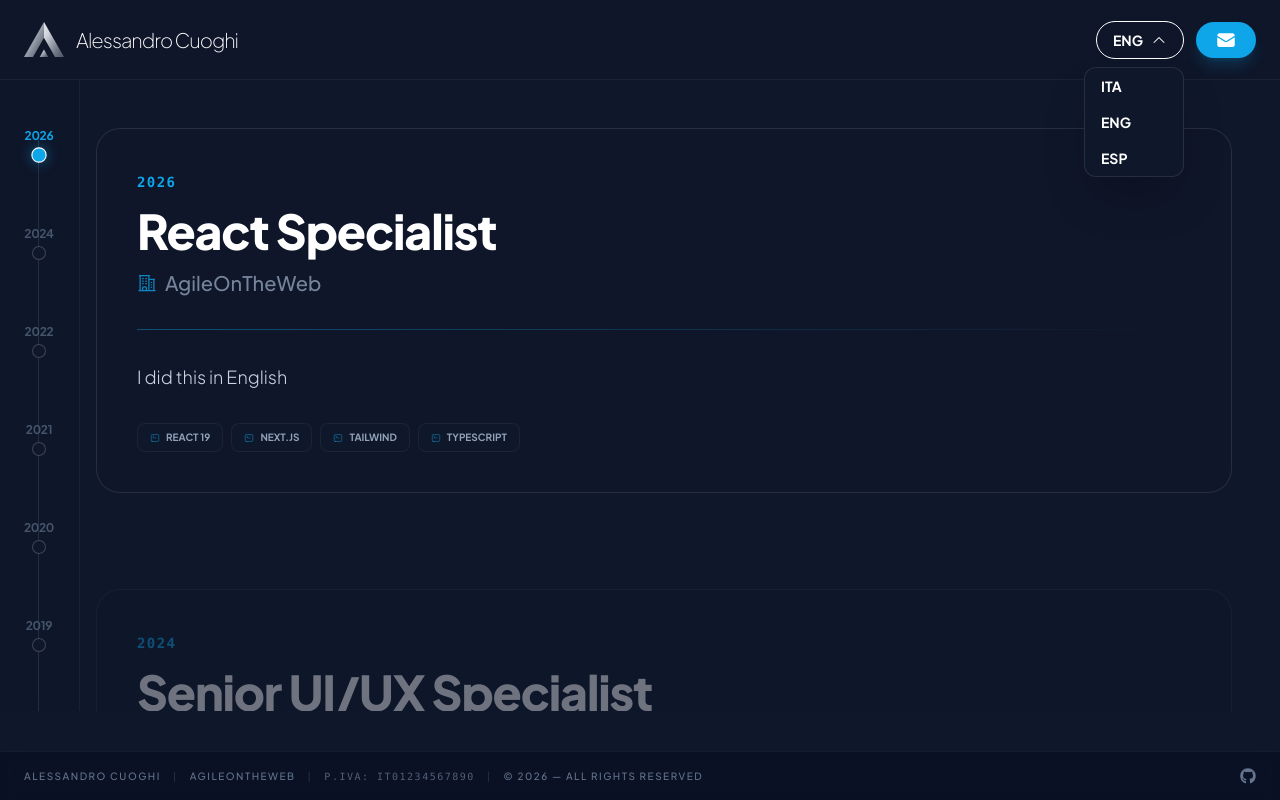
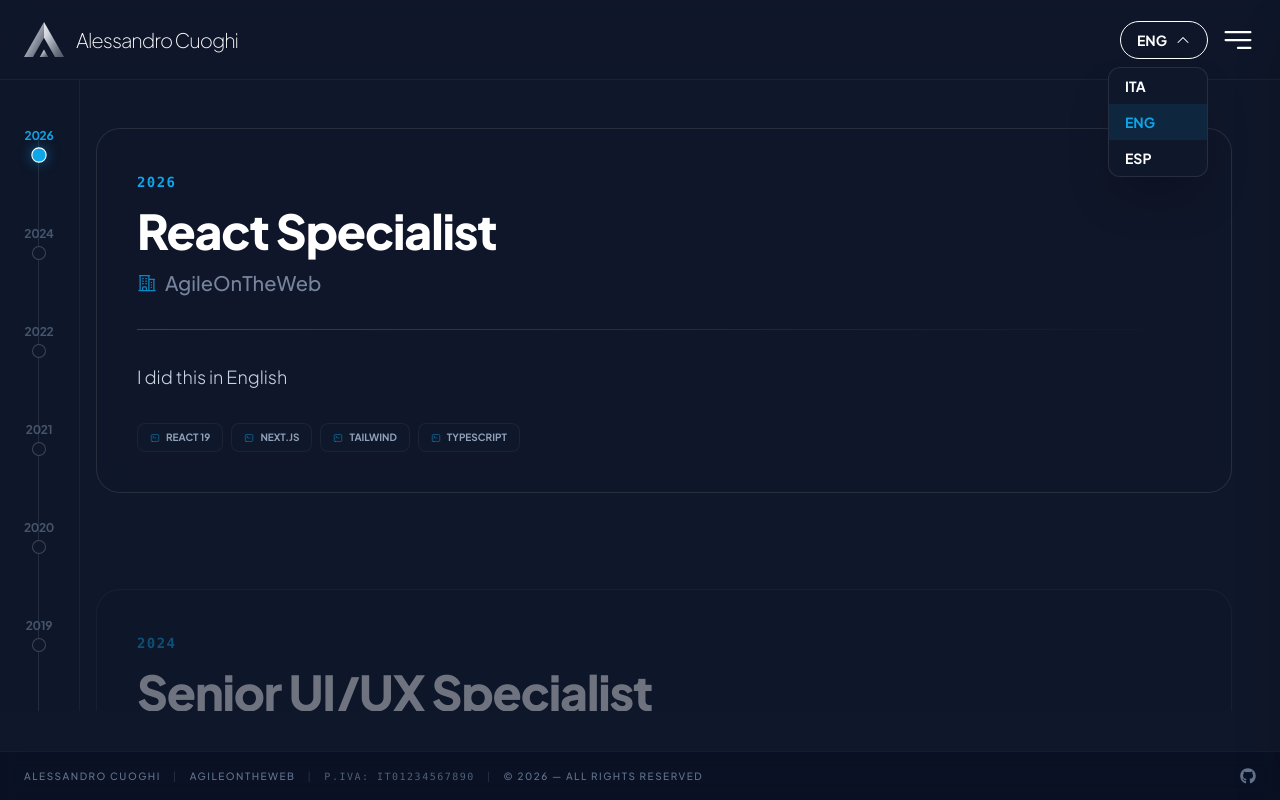
Before and after one commit to agileontheweb/curriculum-react, a React (Vite) app: page / in a window 1280 px wide. Both pictures are taken after a click on the button "ENG". Built offline with nearby package versions, Linux system fonts and the light colour scheme.

Commit message:
Agigunto al Nav il sidemenu + Rimosso CTA contact e inserito dentro al sidemenu

```diff
--- a/src/components/Navbar.jsx
+++ b/src/components/Navbar.jsx
@@ -2,58 +2,83 @@ import { useRef, useState } from 'react';
 import { useGSAP } from '@gsap/react';
 import gsap from 'gsap';
 import { TextPlugin } from 'gsap/TextPlugin';
-import { HiEnvelope, HiChevronDown } from "react-icons/hi2";
+import { HiChevronDown, HiBars3BottomRight } from "react-icons/hi2";
+import { useTranslation } from 'react-i18next';
+import Sidebar from './Sidebar';
 import logo from '../assets/logo-agileontheweb-gradient.svg';
-import { useTranslation } from 'react-i18next';
+
 gsap.registerPlugin(TextPlugin);
 
 export default function Navbar() {
   const { t, i18n } = useTranslation();
+
+  // Refs
   const textRef = useRef();
-  const [selectedLang, setSelectedLang] = useState('ITA');
+  const sidebarRef = useRef();
+
+  // States
   const [isLangOpen, setIsLangOpen] = useState(false);
+  const [isMenuOpen, setIsMenuOpen] = useState(false);
 
-  const langLabels = {
-    it: 'ITA',
-    en: 'ENG',
-    es: 'ESP'
-  };
+  const langLabels = { it: 'ITA', en: 'ENG', es: 'ESP' };
+  const currentLang = i18n.language?.split('-')[0] || 'it';
 
+  const navLinks = [
+    { labelKey: 'navbar.presentation', href: '#presentazione' },
+    { labelKey: 'navbar.experiences', href: '#curriculum' },
+    { labelKey: 'navbar.contacts', href: '#contatti' }
+  ];
+
+  // Animazione Testo (Tua esistente)
   useGSAP(() => {
-    const tl = gsap.timeline({
-      delay: 0.2
+    const tl = gsap.timeline({ delay: 0.2 });
+    tl.to(textRef.current, { duration: 0.6, text: "Curriculum 2026", ease: "none" })
+      .to({}, { duration: 2 })
+      .to(textRef.current, { duration: 0.8, text: "Agileontheweb", ease: "power2.inOut" })
+      .to({}, { duration: 2 })
+      .to(textRef.current, { duration: 0.8, text: "Alessandro Cuoghi", ease: "power2.inOut" });
+  }, []);
+
+  // Animazioni GSAP per Sidebar (Atomizzate con contextSafe)
+  const { contextSafe } = useGSAP({ scope: sidebarRef });
+
+  const onOpenMenu = contextSafe(() => {
+    setIsMenuOpen(true);
+    const tl = gsap.timeline();
+
+    tl.to("#sidemenu-overlay", { display: 'block', opacity: 1, duration: 0.3 })
+      .to(sidebarRef.current, { x: 0, duration: 0.5, ease: "expo.out" }, "-=0.2")
+      .to(".nav-link-item", {
+        opacity: 1,
+        x: 0,
+        stagger: 0.1,
+        duration: 0.4,
+        ease: "power2.out"
+      }, "-=0.2");
   });
 
-    tl.to(textRef.current, {
-      duration: 0.6,
-      text: "Curriculum 2026",
-      ease: "none",
-    })
-      .to({}, { duration: 2 })
-      .to(textRef.current, {
-        duration: 0.8,
-        text: "Agileontheweb",
-        ease: "power2.inOut",
-      })
-      .to({}, { duration: 2 })
-      .to(textRef.current, {
-        duration: 0.8,
-        text: "Alessandro Cuoghi",
-        ease: "power2.inOut",
-      })
-  }, []);
+  const onCloseMenu = contextSafe(() => {
+    const tl = gsap.timeline({
+      onComplete: () => setIsMenuOpen(false)
+    });
+
+    tl.to(".nav-link-item", { opacity: 0, x: 50, duration: 0.2, stagger: 0.05 })
+      .to(sidebarRef.current, { x: '100%', duration: 0.4, ease: "expo.in" })
+      .to("#sidemenu-overlay", { opacity: 0, display: 'none', duration: 0.2 });
+  });
 
   const handleLangSelect = (langCode) => {
     i18n.changeLanguage(langCode);
     setIsLangOpen(false);
   };
-  const currentLang = i18n.language?.split('-')[0] || 'it';
 
   return (
+    <>
       <nav className="navbar">
         <div className="navbar-container">
           <div className="navbar-content">
 
+            {/* BRAND */}
             <div className="navbar-brand flex items-center">
               <img src={logo} alt="Logo AgileOnTheWeb" className="navbar-logo" />
               <span className="navbar-title">
@@ -61,7 +86,9 @@ export default function Navbar() {
               </span>
             </div>
 
+            {/* ACTIONS */}
             <div className="navbar-actions">
+              {/* Lingue */}
               <div className="language-dropdown">
                 <button
                   className="language-trigger"
@@ -73,19 +100,36 @@ export default function Navbar() {
 
                 {isLangOpen && (
                   <div className="language-menu">
-                  <button className="language-option" onClick={() => handleLangSelect('it')}>ITA</button>
-                  <button className="language-option" onClick={() => handleLangSelect('en')}>ENG</button>
-                  <button className="language-option" onClick={() => handleLangSelect('es')}>ESP</button>
+                    {Object.keys(langLabels).map((lang) => (
+                      <button
+                        key={lang}
+                        className={`language-option ${currentLang === lang ? 'active' : ''}`}
+                        onClick={() => handleLangSelect(lang)}
+                      >
+                        {langLabels[lang]}
+                      </button>
+                    ))}
                   </div>
                 )}
               </div>
-            <button className="navbar-cta hidden md:flex">
-              <HiEnvelope className="w-5 h-5" />
+
+
+              {/* Hamburger Icon */}
+              <button className="hamburger-btn" onClick={onOpenMenu}>
+                <HiBars3BottomRight className="w-8 h-8 md:w-9 md:h-9" />
               </button>
             </div>
 
           </div>
         </div>
       </nav>
+
+      {/* Componente Sidebar atomizzato */}
+      <Sidebar
+        ref={sidebarRef}
+        onClose={onCloseMenu}
+        links={navLinks}
+      />
+    </>
   );
 }
--- a/src/styles/navbar.css
+++ b/src/styles/navbar.css
@@ -23,10 +23,6 @@
     @apply flex items-center gap-3 justify-end;
   }
 
-  .navbar-cta {
-    @apply bg-agile-sky hover:brightness-110 text-white text-sm font-bold px-5 py-2 rounded-full
-           transition-all duration-300 shadow-lg shadow-agile-sky/20 active:scale-95;
-  }
 
   .language-dropdown {
     @apply relative;
```
Lines whose indentation alone changed are shown as unchanged.
